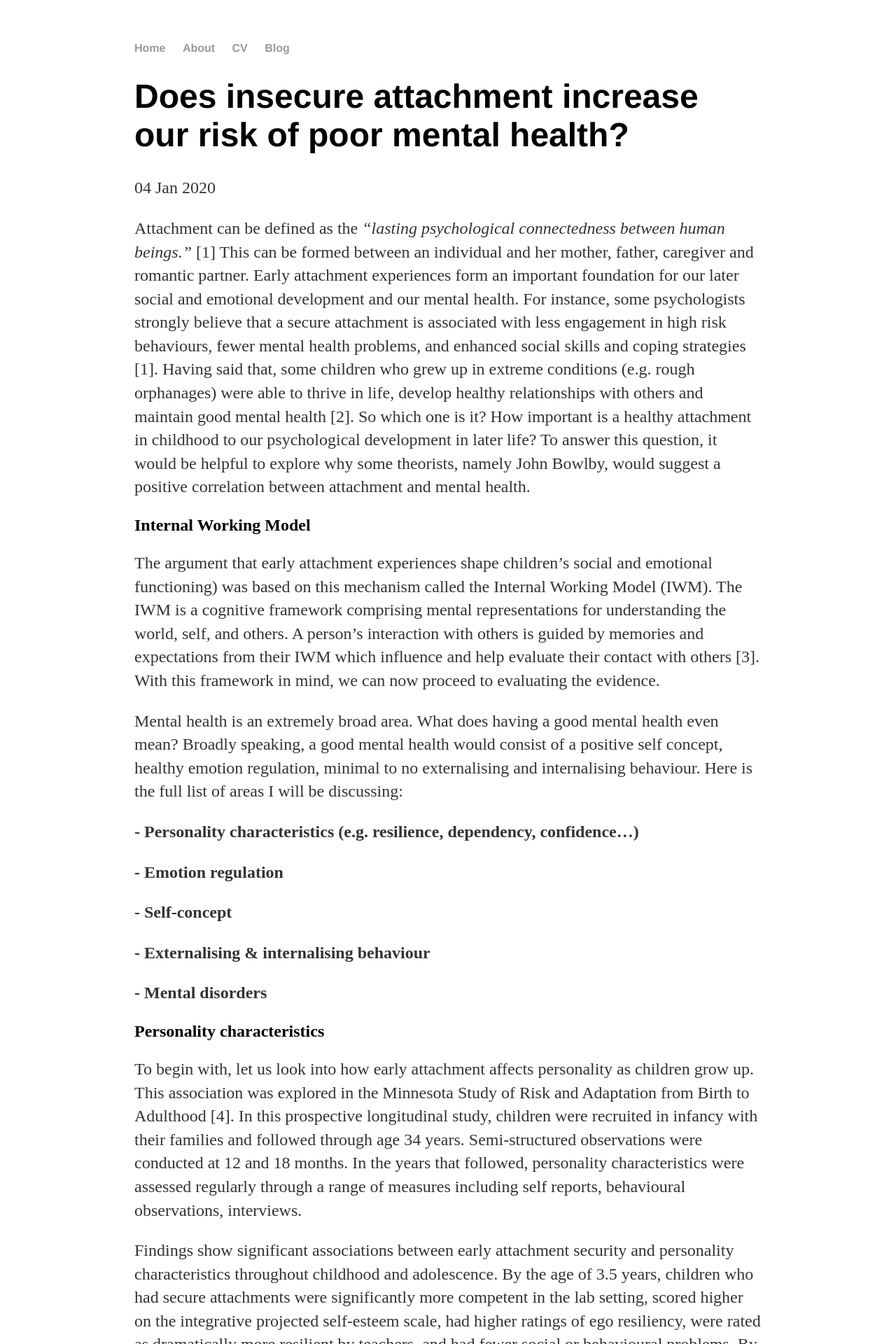
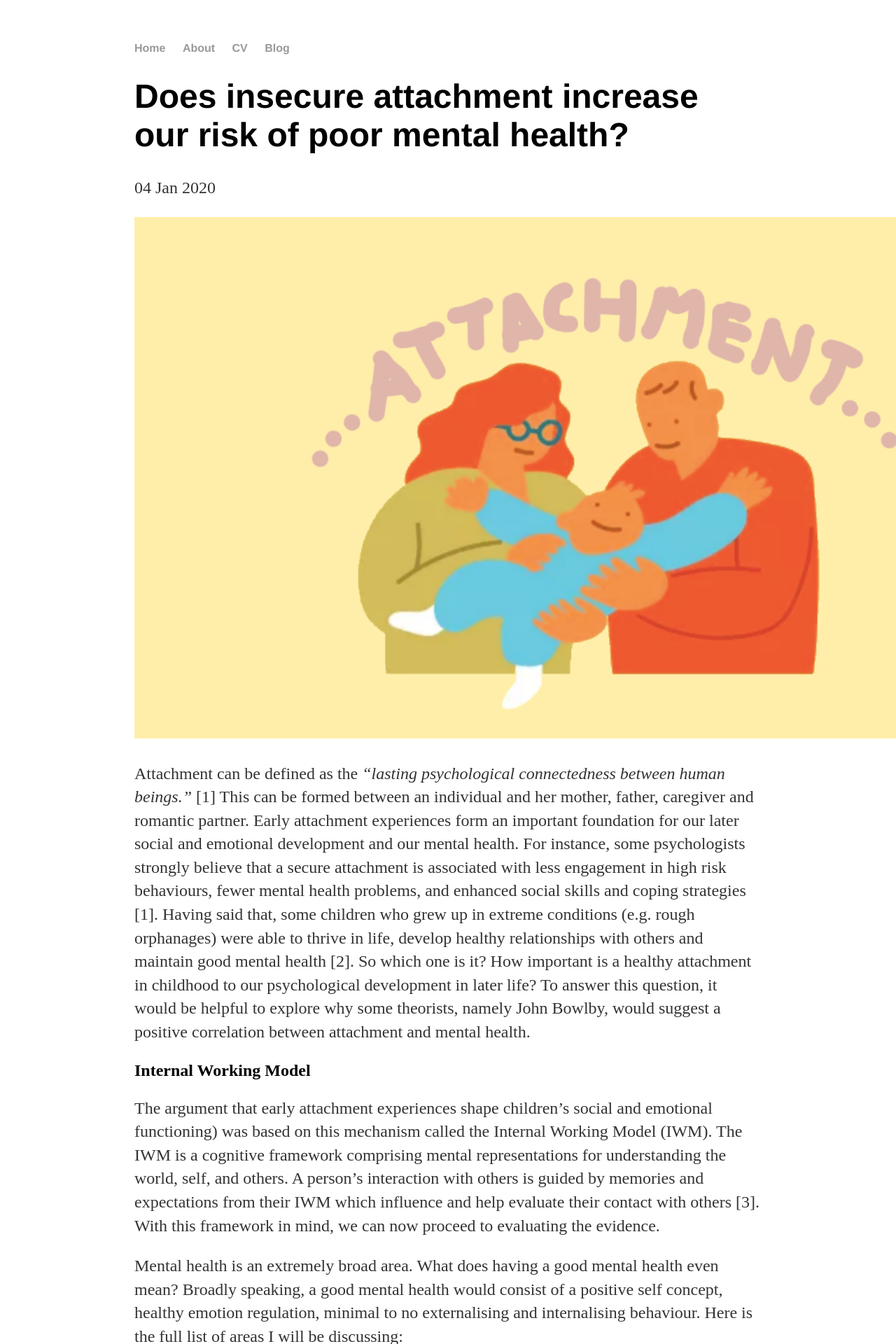
Before and after one commit to adrienne-shum/adrienne-shum.github.io, a Jekyll site: the page built from _posts/2020-01-04-adrienne-shum.md, in a window 1280 px wide. Shown: the top 1920 px of the page at 70% size. Built offline with Jekyll 4.4.1, drawn with Linux system fonts in a browser that asks for light colours.

Commit message:
Update 2020-01-04-adrienne-shum.md

```diff
--- a/_posts/2020-01-04-adrienne-shum.md
+++ b/_posts/2020-01-04-adrienne-shum.md
@@ -3,6 +3,8 @@ layout: post
 title: "Does insecure attachment increase our risk of poor mental health?"
 date: 2020-01-04
 ---
+
+![Image](https://github.com/adrienne-shum/adrienne-shum.github.io/blob/master/images/blog1.png)
 
 Attachment can be defined as the *"lasting psychological connectedness between human beings."* [1] This can be formed between an individual and her mother, father, caregiver and romantic partner. Early attachment experiences form an important foundation for our later social and emotional development and our mental health. For instance, some psychologists strongly believe that a secure attachment is associated with less engagement in high risk behaviours, fewer mental health problems, and enhanced social skills and coping strategies [1]. Having said that, some children who grew up in extreme conditions (e.g. rough orphanages) were able to thrive in life, develop healthy relationships with others and maintain good mental health [2]. So which one is it? How important is a healthy attachment in childhood to our psychological development in later life?
 To answer this question, it would be helpful to explore why some theorists, namely John Bowlby, would suggest a positive correlation between attachment and mental health.
```
